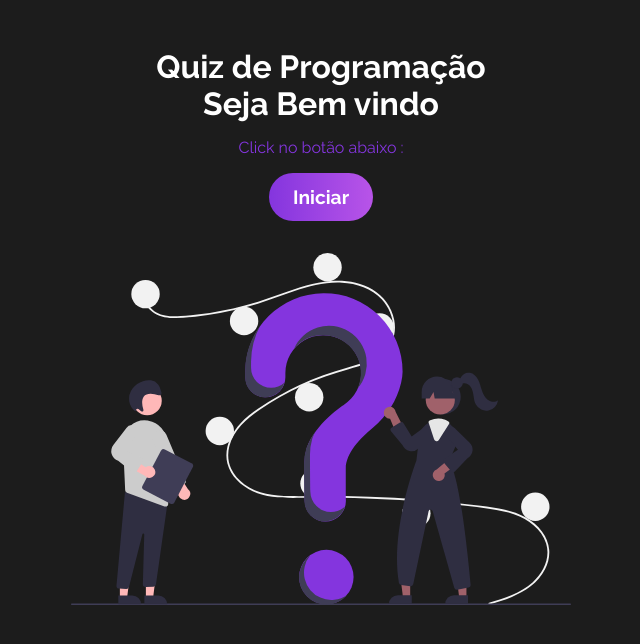
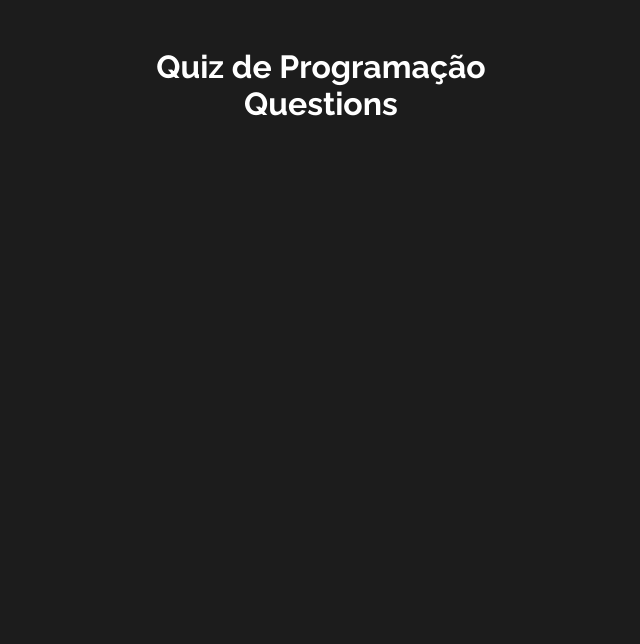
Before and after one commit to yuransimao/Quiz, a React (Vite) app: page / in a window 1280 px wide. Both pictures are taken after a click on the button "Iniciar". Shown: the top 644 px of the page, without its empty margins (319-959 px from the left). Built offline with nearby package versions, Linux system fonts and the light colour scheme.

Commit message:
estruturando componente de questions

```diff
--- a/src/App/App.jsx
+++ b/src/App/App.jsx
@@ -1,13 +1,16 @@
 
 import './App.css'
 import * as Components from '../components'
+import { QuizContext } from "../Context"
+import { useContext } from "react"
 function App() {
-
+  const [quizState, dispatch] = useContext(QuizContext)
 
   return (
     <div className='App'>
      <h1>Quiz de Programação</h1>
-     <Components.Welcome/>
+     {quizState.gameSTAGES === "Start" && <Components.Welcome/>}
+     {quizState.gameSTAGES === "Playing" && <Components.Questions/>}
     </div>
   )
 }
--- a/src/Context/index.jsx
+++ b/src/Context/index.jsx
@@ -11,10 +11,14 @@ const initialState = {
 }
 
 const QuizReducer = (state, action) =>{
-    console.log(state,action)
+
     switch(action.type){
         case "CHANGE_STAGES":{
-            return{...state}}
+            return{
+            ...state,
+            gameSTAGES:STAGES[1]
+            }
+        }
         default: return state
     }
 }
--- /dev/null
+++ b/src/components/Questions/index.jsx
@@ -0,0 +1,6 @@
+
+export const Questions = () =>{
+    return (
+        <h1>Questions</h1>
+    )
+}
--- a/src/components/index.js
+++ b/src/components/index.js
@@ -1 +1,2 @@
 export {Welcome} from "./Welcome"
+export {Questions} from "./Questions"
```
Also changed, not shown: src/components/Questions/styles.css (added).
